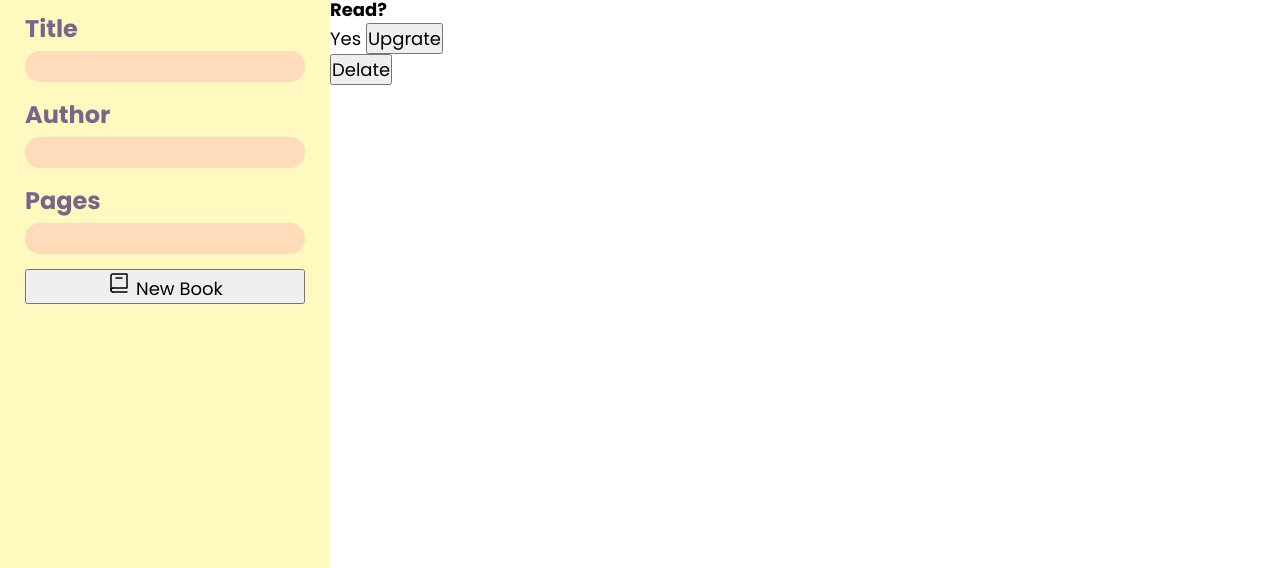
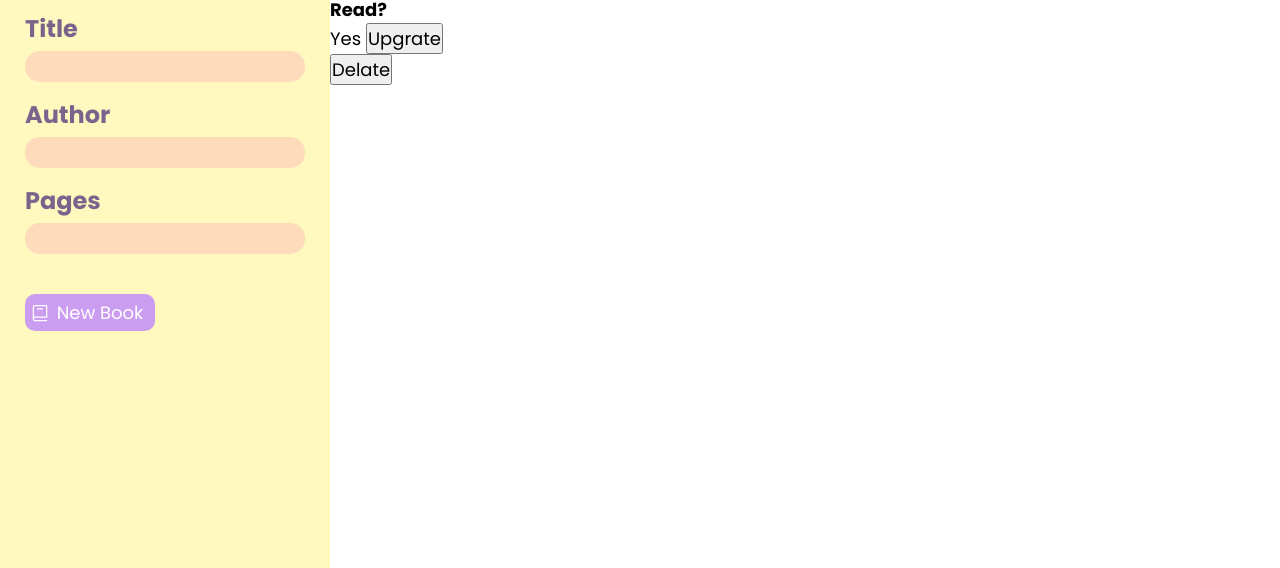
Before and after one commit to MariaRuiz-96/Library, a plain HTML site: page index.html in a window 1280 px wide. Shown: the part 232-800 px from the top of the page. Drawn offline with Linux system fonts and the light colour scheme; a web font is replaced by a local one.

Commit message:
feat: estilizar botón del formulario en aside
- Se aplica un fondo púrpura al botón con bordes redondeados y sin borde.
- Se define un tamaño de 130px de ancho con un margen superior de 25px.
- Se organiza el contenido con grid, alineando icono y texto de manera centrada.
- Se ajusta el tamaño del SVG a 20x20px y se establece el color del texto y el icono en blanco.
- Se estiliza el texto del botón con un tamaño de fuente de 18px.

```diff
--- a/style/style.scss
+++ b/style/style.scss
@@ -85,6 +85,31 @@ body{
                     color: $purple-font-add;
                 }
             }
+
+            button{
+                background-color: $purple-buttom-form;
+                border: none;
+                padding: 5px;
+                border-radius: 10px;
+                width: 130px;
+                margin-top: 25px;
+
+                display: grid;
+                grid-template-columns: auto 1fr;
+                align-items: center;
+                justify-content: center;
+
+                color: $white-font; /*cambio del color de svg*/
+                svg{
+                    width: 20px;
+                    height: 20px;
+                }
+
+                span{
+                    font-size: 18px;
+                    color: $white-font;
+                }
+            }
         }
     }
 
```
Also changed, not shown: style/style.css, 1 other file.
